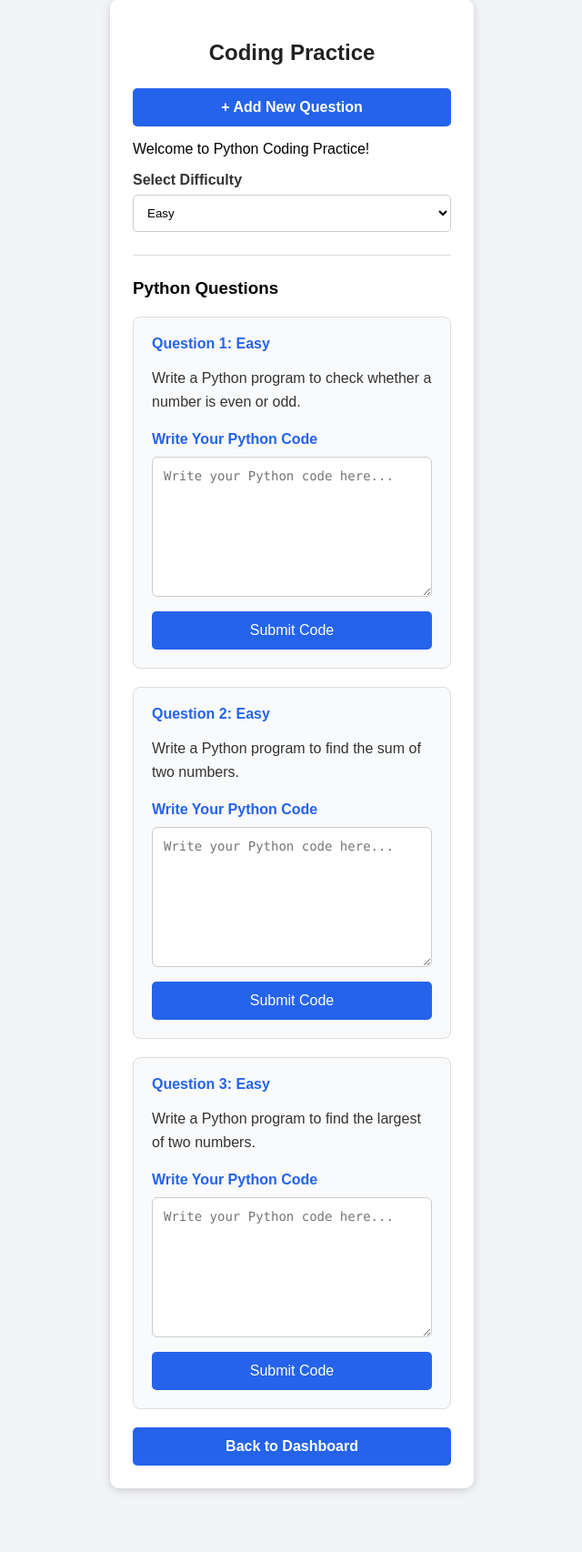
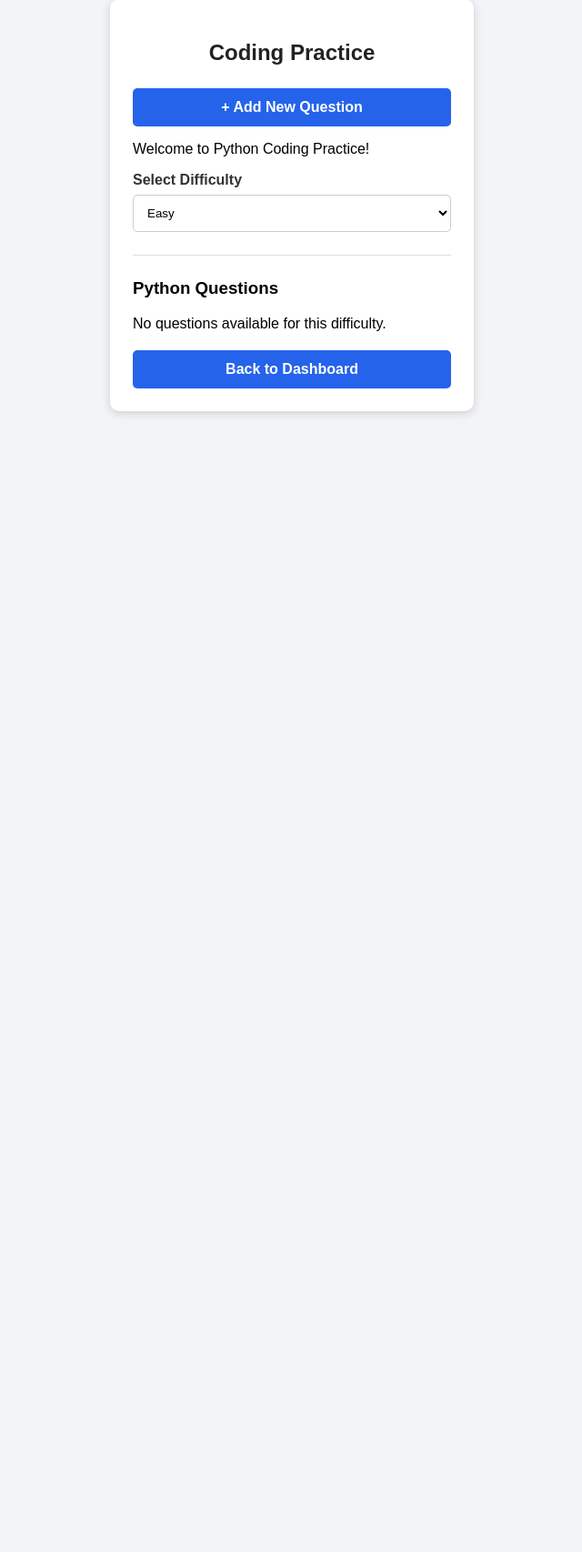
Before and after one commit to AwareHarshal5057/online--coding, a Django app: page /accounts/coding/ in a window 1280 px wide. Shown: the part 71-1777 px from the top of the page at 91% size, without its empty margins (319-959 px from the left). After the commit the page ends 528 px from the top, so only its background shows below. Run offline with Django 5.2, Linux system fonts and the light colour scheme; the visitor is signed in with stand-in values (Sample User, id 1).

Commit message:
working tha file

```diff
--- a/accounts/templates/accounts/coding.html
+++ b/accounts/templates/accounts/coding.html
@@ -1,4 +1,6 @@
+
 {% load static %}
+
 <!DOCTYPE html>
 <html lang="en">
 <head>
@@ -17,95 +19,53 @@
             + Add New Question
         </a>
 
-      {% if message %}
-        <div class="submission-message">
-           <h3>{{ message }}</h3>
-
-            {% if question %}
-                <p>Submitted: {{ question }}</p>
-            {% endif %}
-        </div>
-      {% endif %}
-
         <p>Welcome to Python Coding Practice!</p>
 
+        <form method="GET">
             <div class="form-group">
                 <label for="difficulty">Select Difficulty</label>
-            <select name="difficulty" id="difficulty">
-                <option value="easy">Easy</option>
-                <option value="medium">Medium</option>
-                <option value="hard">Hard</option>
+
+                <select name="difficulty" id="difficulty" onchange="this.form.submit()">
+
+                    <option value="Easy" {% if selected_difficulty == "Easy" %}selected{% endif %}>
+                        Easy
+                    </option>
+
+                    <option value="Medium" {% if selected_difficulty == "Medium" %}selected{% endif %}>
+                        Medium
+                    </option>
+
+                    <option value="Hard" {% if selected_difficulty == "Hard" %}selected{% endif %}>
+                        Hard
+                    </option>
+
                 </select>
             </div>
+        </form>
 
         <hr>
 
         <h3>Python Questions</h3>
 
+        {% for q in questions %}
 
             <div class="question">
-            <h4>Question 1: Easy</h4>
-            <p>Write a Python program to check whether a number is even or odd.</p>
 
-            <div class="code-editor">
-                <h4>Write Your Python Code</h4>
+                <h4>{{ q.title }}</h4>
 
-                <form method="POST" action="{% url 'coding' %}">
-                    {% csrf_token %}
+                <p>{{ q.description }}</p>
 
-                    <textarea name="code" rows="8"
-                        placeholder="Write your Python code here..."
-                        required></textarea>
+                <p>
+                    <strong>Difficulty:</strong> {{ q.difficulty }}
+                </p>
 
-                    <input type="hidden" name="question" value="Question 1">
-
-                    <button type="submit">Submit Code</button>
-                </form>
-            </div>
             </div>
 
-        <div class="question">
-            <h4>Question 2: Easy</h4>
-            <p>Write a Python program to find the sum of two numbers.</p>
+        {% empty %}
 
-            <div class="code-editor">
-                <h4>Write Your Python Code</h4>
+            <p>No questions available for this difficulty.</p>
 
-                <form method="POST" action="{% url 'coding' %}">
-                    {% csrf_token %}
-
-                    <textarea name="code" rows="8"
-                        placeholder="Write your Python code here..."
-                        required></textarea>
-
-                    <input type="hidden" name="question" value="Question 2">
-
-                    <button type="submit">Submit Code</button>
-                </form>
-            </div>
-        </div>
-
-
-        <div class="question">
-            <h4>Question 3: Easy</h4>
-            <p>Write a Python program to find the largest of two numbers.</p>
-
-            <div class="code-editor">
-                <h4>Write Your Python Code</h4>
-
-                <form method="POST" action="{% url 'coding' %}">
-                    {% csrf_token %}
-
-                    <textarea name="code" rows="8"
-                        placeholder="Write your Python code here..."
-                        required></textarea>
-
-                    <input type="hidden" name="question" value="Question 3">
-
-                    <button type="submit">Submit Code</button>
-                </form>
-            </div>
-        </div>
+        {% endfor %}
 
         <a href="{% url 'home' %}" class="back-dashboard-btn">
             Back to Dashboard
--- a/accounts/views.py
+++ b/accounts/views.py
@@ -48,15 +48,8 @@ def logout_view(request):
 
 @login_required
 def coding(request):
-    submitted_code = ""
-    question = ""
-    message = ""
 
-    difficulty = (
-        request.GET.get("difficulty")
-        or request.POST.get("difficulty")
-        or "Easy"
-    )
+    difficulty = request.GET.get("difficulty", "Easy")
 
     if difficulty not in ["Easy", "Medium", "Hard"]:
         difficulty = "Easy"
@@ -65,19 +58,7 @@ def coding(request):
         difficulty=difficulty
     )
 
-    if request.method == "POST":
-        submitted_code = request.POST.get("code", "")
-        question = request.POST.get("question", "")
-
-        if submitted_code.strip():
-            message = "Code submitted successfully!"
-        else:
-            message = "Please write some code first."
-
     return render(request, "accounts/coding.html", {
-        "submitted_code": submitted_code,
-        "question": question,
-        "message": message,
         "questions": questions,
         "selected_difficulty": difficulty,
     })
@@ -85,19 +66,41 @@ def coding(request):
 
 @login_required
 def add_question(request):
-
     if request.method == "POST":
-
         title = request.POST.get("title")
         description = request.POST.get("description")
         difficulty = request.POST.get("difficulty")
 
-        CodingQuestion.objects.create(
-            title=title,
-            description=description,
-            difficulty=difficulty
-        )
+        if title and description and difficulty:
+            question = CodingQuestion(
+                title=title,
+                description=description,
+                difficulty=difficulty
+            )
+            question.save()
 
+            messages.success(request, "Question added successfully!")
+            return redirect("coding")
+
+        messages.error(request, "Please fill all fields.")
+
+    return render(request, "accounts/add_question.html")
+
+
+@login_required
+def edit_question(request, id):
+    question = CodingQuestion.objects.get(id=id)
+
+    if request.method == "POST":
+        question.title = request.POST.get("title")
+        question.description = request.POST.get("description")
+        question.difficulty = request.POST.get("difficulty")
+
+        question.save()
+
+        messages.success(request, "Question updated successfully!")
         return redirect("coding")
 
-    return render(request, "accounts/add_question.html")
+    return render(request, "accounts/edit_question.html", {
+        "question": question
+    })
```
Lines whose indentation alone changed are shown as unchanged.
